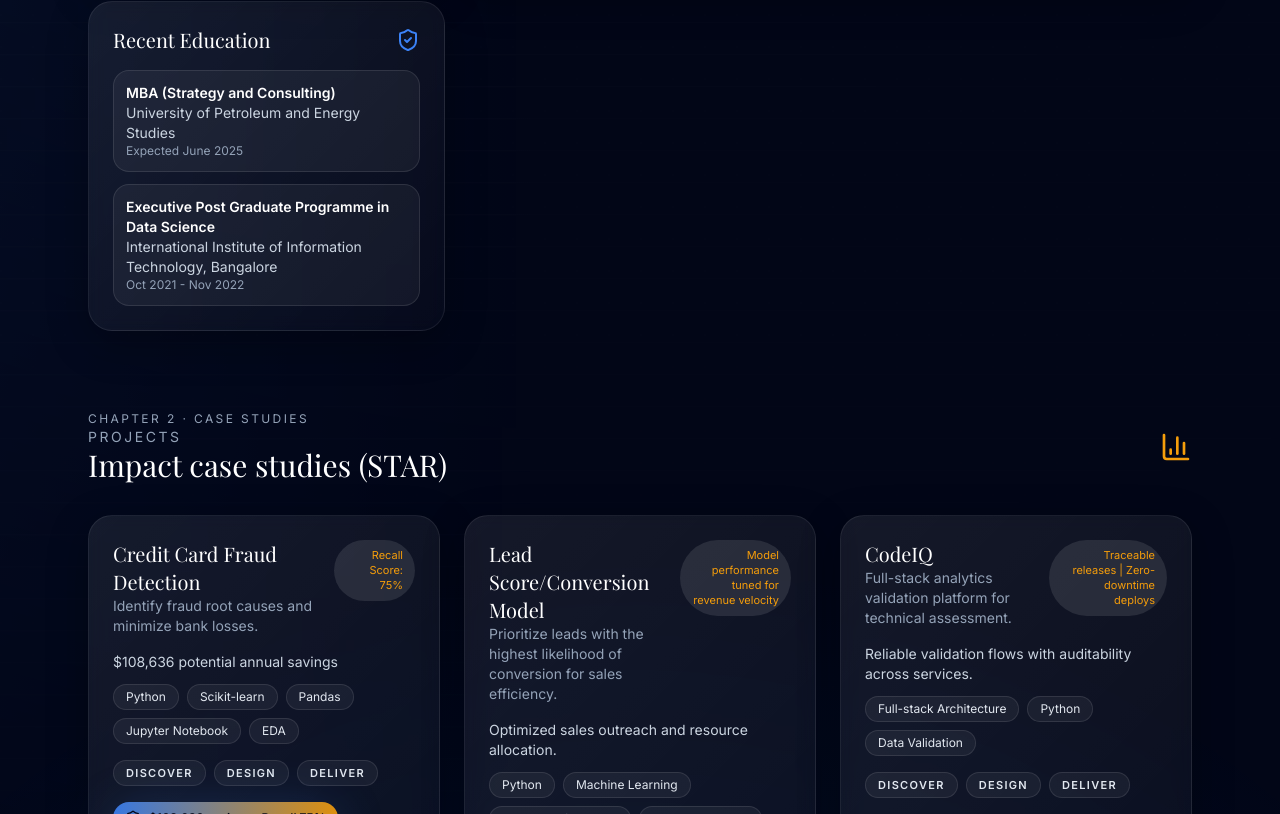
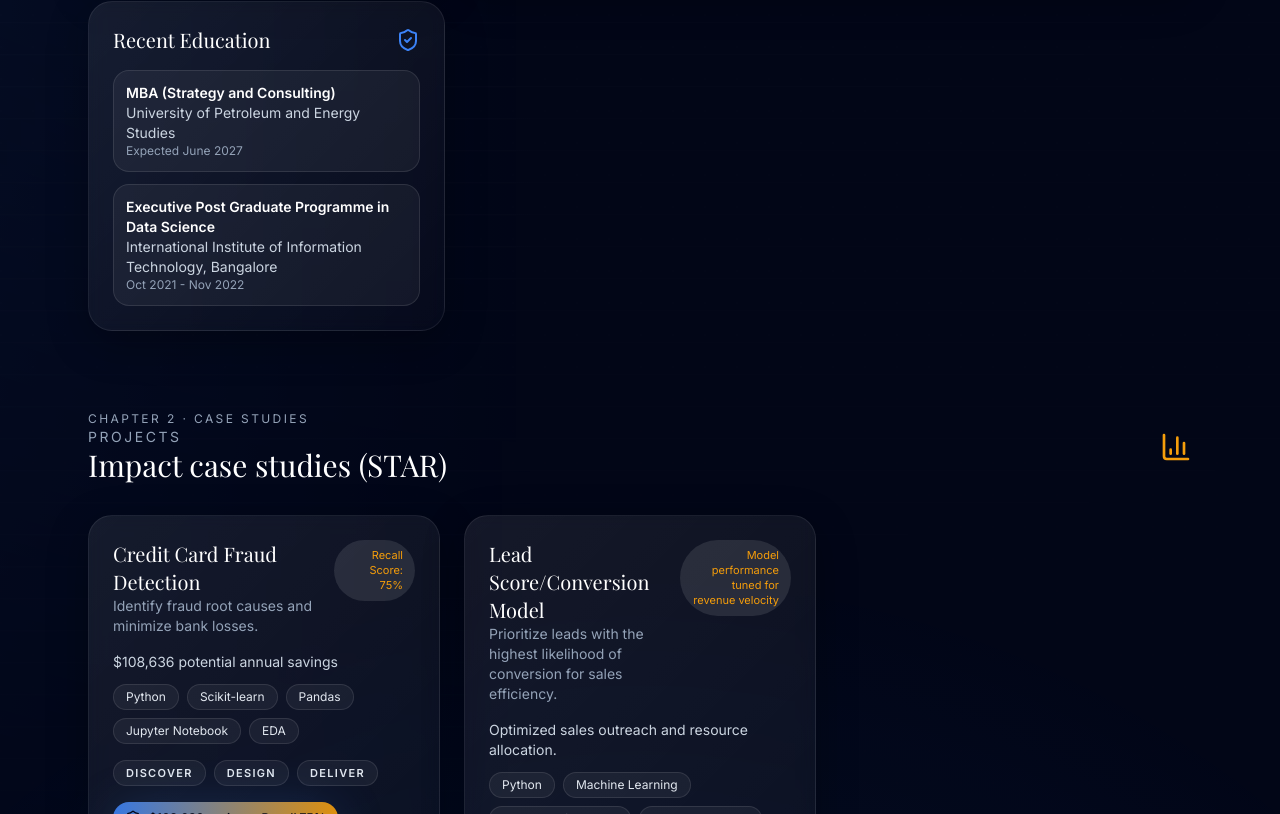
Before and after one commit to bhattshubham06/portfolio, a Next.js app: page / in a window 1280 px wide. Shown: the part 2546-3360 px from the top of the page. Built offline with nearby package versions, Linux system fonts and the light colour scheme; a web font is replaced by a local one.

Commit message:
updated project details

```diff
--- a/data/portfolio.ts
+++ b/data/portfolio.ts
@@ -93,16 +93,16 @@ export const portfolioData: PortfolioData = {
     {
       institution: "University of Petroleum and Energy Studies",
       degree: "MBA (Strategy and Consulting)",
-      duration: "Expected June 2025",
+      duration: "Expected June 2027",
       location: "Dehradun",
-      highlights: ["Core Member of Koshu (Strategy Society)", "National Finalist at IIM-Indore"]
+      highlights: ["Core Member of Koshu (Strategy Society)", "Core Member of Case Cafe (Case Center)", "National Finalist at IIM-Indore"]
     },
     {
       institution: "International Institute of Information Technology, Bangalore",
       degree: "Executive Post Graduate Programme in Data Science",
       duration: "Oct 2021 - Nov 2022",
       score: "GPA: 3.30/4.00",
-      highlights: ["Specialization in Machine Learning and Data Ops"]
+      highlights: ["Specialization in Data Generalist"]
     },
     {
       institution: "Guru Gobind Singh Indraprastha University",
@@ -137,14 +137,7 @@ export const portfolioData: PortfolioData = {
       tools: ["Python", "Machine Learning", "Data Transformation", "Model Evaluation"],
       githubUrl: "https://github.com/bhattshubham06/Lead-Score"
     },
-    {
-      title: "CodeIQ",
-      objective: "Full-stack analytics validation platform for technical assessment.",
-      impact: "Reliable validation flows with auditability across services.",
-      metrics: "Traceable releases | Zero-downtime deploys",
-      tools: ["Full-stack Architecture", "Python", "Data Validation"],
-      githubUrl: "https://github.com/bhattshubham06/"
-    }
+
   ],
   skills: {
     technical: ["Python", "SQL", "Tableau", "Pandas", "Scikit-learn", "MLOps", "Data Mining", "EDA", "Feature Engineering"],
```
